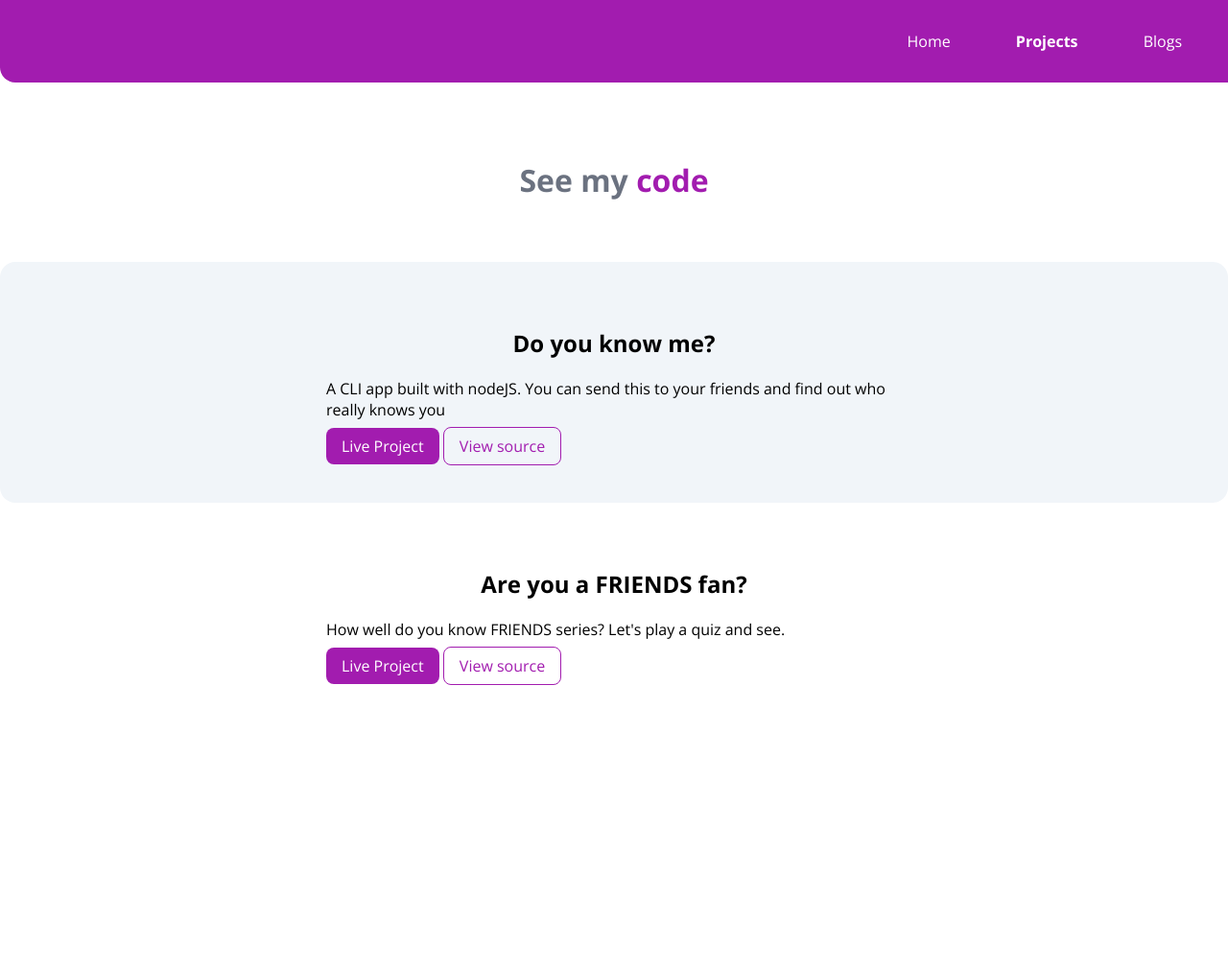
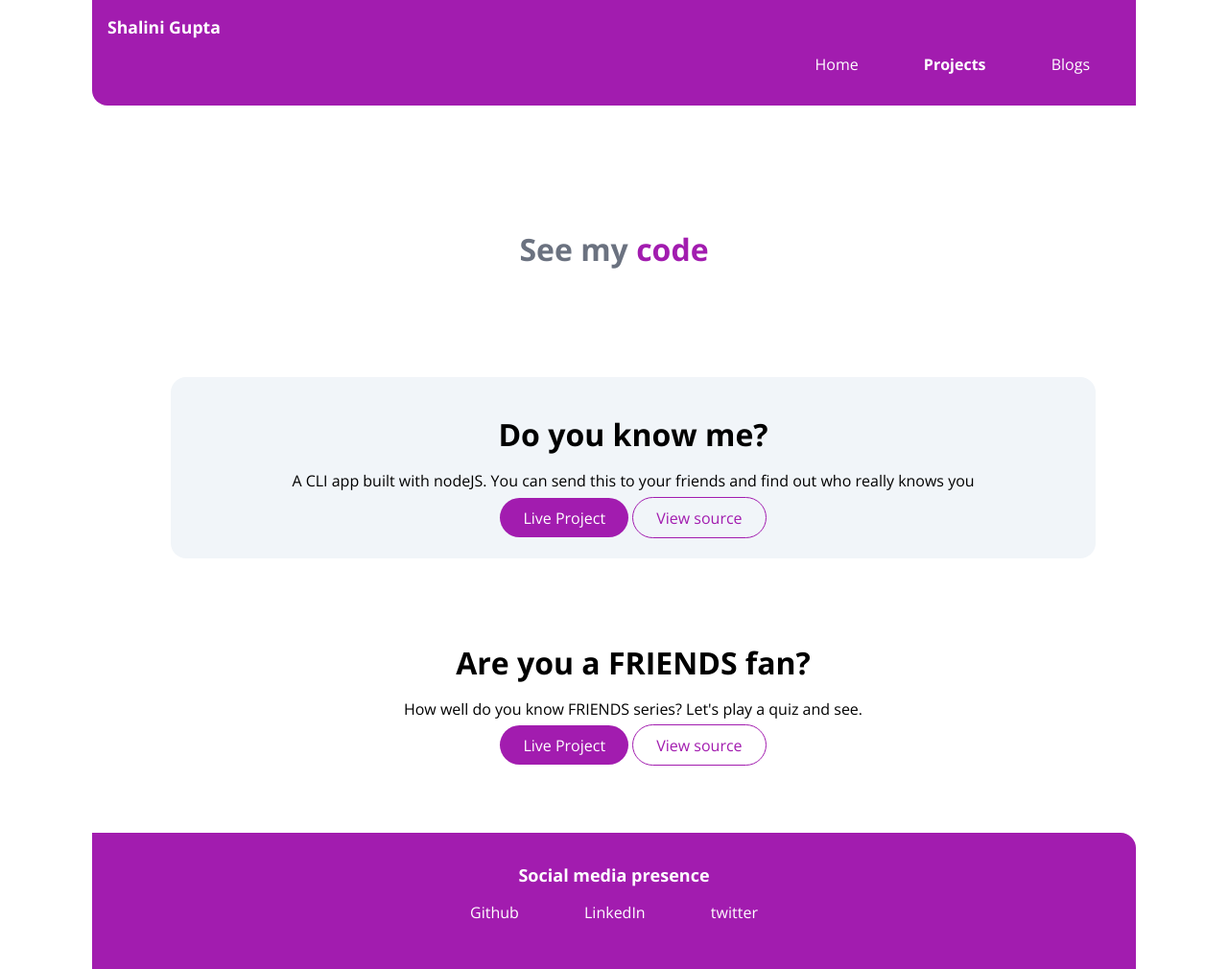
Before and after one commit to Shalinigupta6129/Lesson-3, a plain HTML site: page project.html in a window 1280 px wide. Shown: the whole page at 96% size. Before the commit the page ends 800 px from the top, so only its background shows below. Drawn offline with nearby package versions, Linux system fonts and the light colour scheme.

Commit message:
style- changed header and footer style

```diff
--- a/project.html
+++ b/project.html
@@ -9,7 +9,7 @@
 </head>
 <body>
     <nav class="navigation container">
-
+        <div class="nav-brand">Shalini Gupta</div>
         <ul class="list-non-bullet nav-pills">
             <li class="list-item-inline">
                 <a class="link " href="index.html">Home</a>
@@ -29,27 +29,46 @@
 
     </header>
 
-    <section class="section ow">
-        <div class="container container-center">
-                <h1>Do you know me?</h1>
-                <p>A CLI app built with nodeJS. You can send this to your friends and find out who really knows you</p>
-                <a class="link link-primary" href="https://replit.com/@Shalinig6129/Mark-one?embed=1&output=1">Live Project</a>
-                <a class="link link-secondary" href="https://github.com/Shalinigupta6129/Mark-one-CLI-Quiz">View source</a>
+    <ul class="list-non-bullet">
+        <li >
+            <div class="showcase-list container container-center ow">
+            <h1>Do you know me?</h1>
+            <p>A CLI app built with nodeJS. You can send this to your friends and find out who really knows you</p>
+            <a target="_blank"class= "link link-primary" href="https://replit.com/@Shalinig6129/Mark-one?embed=1&output=1">Live Project</a>
+            <a target="_blank" class="link link-secondary" href="https://github.com/Shalinigupta6129/Mark-one-CLI-Quiz">View source</a>
+
             </div>
-    </section>
 
-    <section class="section">
-        <div class="container container-center">
+
+        </li>
+
+
+        <li>
+            <div class=" showcase-list container container-center">
                 <h1>Are you a FRIENDS fan?</h1>
                 <p>How well do you know FRIENDS series? Let's play a quiz and see.</p>
-                <a class="link link-primary" href="https://replit.com/@Shalinig6129/mark-two-CLI-quiz?embed=1&output=1">Live Project</a>
-                <a class="link link-secondary" href="https://github.com/Shalinigupta6129/Mark-Two-CLI-Quiz">View source</a>
+                <a target="_blank" class="link link-primary" href="https://replit.com/@Shalinig6129/mark-two-CLI-quiz?embed=1&output=1">Live Project</a>
+                <a target="_blank" class="link link-secondary" href="https://github.com/Shalinigupta6129/Mark-Two-CLI-Quiz">View source</a>
             </div>
-    </section>
+        </li>
 
+    </ul>
 
+        <footer class="footer">
+            <div class="footer-header">Social media presence</div>
+            <ul class="list-non-bullet">
+                <li class="list-item-inline">
+                    <a class="link" href="/">Github</a>
+                </li>
+                <li class="list-item-inline">
+                    <a class="link" href="/">LinkedIn</a>
+                </li>
+                <li class="list-item-inline">
+                    <a class="link" href="/">twitter</a>
+                </li>
+            </ul>
 
-
+        </footer>
 
 </body>
 </html>
--- a/style.css
+++ b/style.css
@@ -9,7 +9,10 @@
 body {
 
     font-family: 'Open Sans', sans-serif;
-    margin: 0px;
+    margin: 0px auto;
+    max-width: 85%;
+    width: 100%;
+
 
 
 }
@@ -24,37 +27,51 @@ hr {
 }
 
 .container-center {
-    max-width: 600px;
+    max-width: 900px;
     margin: auto;
+    text-align: center;
 }
 
 .link {
     text-decoration: none;
-    padding: 0.5rem 1rem;
+    padding: 0.6rem 1.5rem;
 }
 
 .link-primary {
     background-color: var(--primary-color);
-    border-radius: 0.5rem;
+    border-radius: 1.5rem;
     color: white;
 
 
 }
 
+
 .link-secondary {
     color: var(--primary-color);
-    border-radius: 0.5rem;
+    border-radius: 1.5rem;
     border: 1px solid var(--primary-color);
 
 }
 
 .list-non-bullet {
     list-style: none;
+
 }
 
 .list-item-inline {
     display: inline;
-    padding: 0.5rem 1rem;
+    padding: 0rem 0.5rem;
+}
+
+.showcase-list{
+    padding: 2rem;
+    border-radius: 1rem;
+    text-align: center;
+    margin: 3rem auto;
+}
+
+.showcase-list h1{
+    margin: 0.4rem;
 }
 
 .navigation {
@@ -87,6 +104,7 @@ hr {
 .hero {
     padding: 2rem;
     text-align:center;
+    padding-top: 5rem;
 
 }
 
```
Also changed, not shown: blogs.html (+18 -1 lines), index.html (+1 -1 lines).
